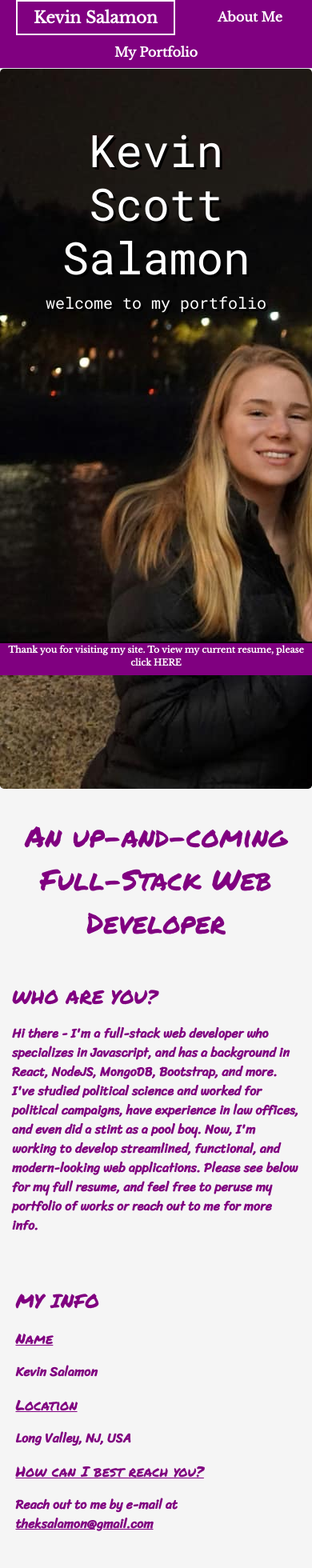
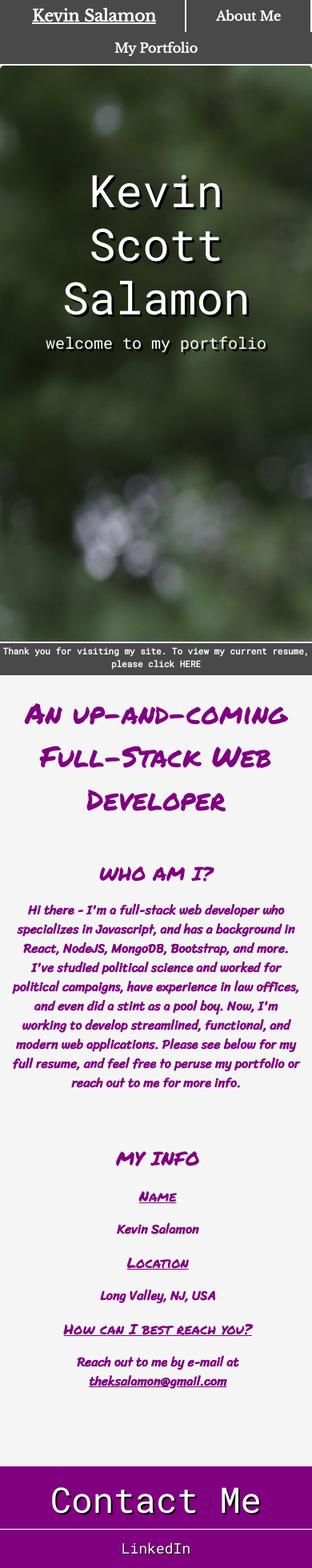
Before and after one commit to kevin-salamon/React-Portfolio, a React (Create React App) app: page / in a window 390 px wide. Shown: the top 1960 px of the page at 80% size. Built offline with nearby package versions, Linux system fonts and the light colour scheme; a web font is replaced by a local one.

Commit message:
updated mobile responsiveness. changed jumbotron image

```diff
--- a/src/App.js
+++ b/src/App.js
@@ -6,7 +6,7 @@ function App() {
   return (
     <>
     <div className="jumbotron" id="jumbotron-main">
-      <h1 className="display-4" style={{textAlign: "center", paddingTop:"10%"}}>Kevin Scott Salamon</h1>
+      <h1 className="display-4 responsive-header" style={{textAlign: "center"}}>Kevin Scott Salamon</h1>
       <p className="lead" alt="family-pic" style={{textAlign: "center"}}>welcome to my portfolio</p>
     </div>
 
@@ -17,17 +17,17 @@ function App() {
       </div>
     </div>
     <div className="row mb-5">
-      <div className="col-sm-4">
-        <p className="mt-5 sub-intro-index">WHO ARE YOU?</p>
+      <div className="col-sm-4 center-small">
+        <p className="mt-5 sub-intro-index">WHO AM I?</p>
         <p className="content-text">Hi there - I'm a full-stack web developer who specializes in Javascript, and has a background in React, NodeJS, MongoDB, Bootstrap, and more.
           I've studied political science and worked for political campaigns, have experience in law offices, and even did a stint as a pool boy. Now, I'm working to develop
-          streamlined, functional, and modern-looking web applications. Please see below for my full resume, and feel free to peruse my portfolio of works or reach out to me for more info.
+          streamlined, functional, and modern web applications. Please see below for my full resume, and feel free to peruse my portfolio or reach out to me for more info.
         </p>
       </div>
       <div className="col-sm-4 text-right">
         <img src={require("./assets/images/profile.jpg")} className="align-self-center mt-5 mb-1 mr-2 ml-2 rounded-pill image-large hide-small" alt={"profile"} />
       </div>
-      <div className="col-sm-4" style={{paddingLeft:"5%", marginBottom:"30px"}}>
+      <div className="col-sm-4 center-small" style={{paddingLeft:"5%", marginBottom:"30px"}}>
         <p className="mt-5 sub-intro-index">MY INFO</p>
         <p className="sub-sub-intro-index">Name</p>
         <p className="content-text">Kevin Salamon</p>
@@ -41,18 +41,19 @@ function App() {
   <footer className="footer">
     <div className="container">
       <div className="row">
-        <div className="col-sm-12 footer-main text-center" style={{marginTop:"8%"}}>
+        <div className="col-sm-12 footer-main text-center" style={{marginTop:"2%"}}>
           Contact Me
         </div>
       </div>
       <div className="row footer-sub">
-        <div className="col-sm-6">
-          <a href="https://www.linkedin.com/in/kevin-salamon-8353a5b5/" target="#"><p className="footer-content m-5">LinkedIn</p></a>
-          <a href="https://github.com/kevin-salamon" target="#"><p className="footer-content m-5">GitHub</p></a>
+        <div className="col-sm-4">
+          <a href="https://www.linkedin.com/in/kevin-salamon/" target="#"><p className="footer-content">LinkedIn</p></a>
         </div>
-        <div class="col-sm-6">
-          <p className="footer-content m-5">1-908-310-2027</p>
-          <p className="footer-content m-5"><u>theksalamon@gmail.com</u></p>
+        <div className="col-sm-4">
+          <a href="https://github.com/kevin-salamon" target="#"><p className="footer-content">GitHub</p></a>
+        </div>
+        <div className="col-sm-4">
+          <p className="footer-content"><u>theksalamon@gmail.com</u></p>
         </div>
       </div>
     </div>
--- a/src/components/Footer.js
+++ b/src/components/Footer.js
@@ -5,7 +5,7 @@ function Footer() {
 
   return (
     <div className="true-footer">
-        <p>Thank you for visiting my site. To view my current resume, please click <a href="https://drive.google.com/file/d/1uDfNHo8KM5ghJnIGhB-KdZWUCKcyjJDy/view?usp=sharing" target="#">HERE</a></p>
+        <p>Thank you for visiting my site. To view my current resume, please click <a href="https://drive.google.com/file/d/1QytqFpRGlbg-oQ3KN3OlZnWcKWxbUAUZ/view?usp=sharing" style={{color: "white"}} target="#">HERE</a></p>
     </div>
   );
 };
--- a/src/components/Header.js
+++ b/src/components/Header.js
@@ -5,11 +5,11 @@ import { Link } from "react-router-dom";
 function Header() {
 
   return (
-    <nav className="nav nav-tabs nav-fill header-color">
+    <nav className="nav nav-fill header-color">
         <Link to="/" className={"navbar-brand brand-text"}>
           Kevin Salamon
         </Link>
-        <Link to="/" className={"nav-item nav-link header-text"}>
+        <Link to="/" className={"nav-item nav-link header-text"} style={{borderRight: "2px solid white", borderLeft: "2px solid white"}}>
           About Me
         </Link>
         <Link to="/portfolio" className={"nav-item nav-link header-text"}>
--- a/src/style.css
+++ b/src/style.css
@@ -30,7 +30,8 @@ a:active {
 }
 
 .header-color {
-    background-color: purple;
+    background-color: rgb(73, 73, 73);
+    border-bottom: 2px solid white;
 }
 
 .header-text, .brand-text {
@@ -48,11 +49,15 @@ a:active {
 }
 
 #jumbotron-main {
-    background-image: url("./assets/images/family.jpg");
+    background-image: url("./assets/images/prof.jpg");
     height: 900px;
     color: white;
     font-family: 'Roboto Mono', monospace;
     text-shadow: 3px 3px black;
+}
+
+.responsive-header {
+    padding-top: 5%;
 }
 
 .jumbotron-portfolio {
@@ -94,7 +99,7 @@ a:active {
     margin-left: 20px;
     padding-left: 20px;
     padding-right: 20px;
-    border: 2px solid white;
+    text-decoration: underline;
 }
 
 .section-text {
@@ -142,30 +147,33 @@ a:active {
 .footer {
     text-align: center;
     background-color: purple;
-    height: 500px;
     width: 100%;
     color: white;
     text-align: center;
+    padding-bottom: 5%;
 }
 
 .true-footer {
     position: fixed;
     bottom: 0;
-    border-top: 2px solid black;
+    border-top: 2px solid white;
     text-align: center;
-    background-color: purple;
+    background-color: rgb(73, 73, 73);
     height: 5%;
     width: 100%;
     color: white;
     text-align: center;
-    font-family: 'Libre Baskerville', serif;
+    font-family: 'Roboto Mono', monospace;
     font-weight: bolder;
+    padding: 0.5%;
 }
 
 .footer-main {
     color: white;
-    font-size:44px;
+    font-size: 44px;
     font-family: 'Roboto Mono', monospace;
+    text-shadow: 2px 2px black;
+    padding-bottom: 1%;
 }
 
 .footer-sub {
@@ -173,16 +181,14 @@ a:active {
     border-bottom: 1px solid white;
     color: white;
     font-family: 'Roboto Mono', monospace;
-    font-size: 20px;
+    font-size: 18px;
+    text-shadow: 1px 1px black;
 }
 
 .footer-content {
     color: white;
     transition: all 0.70s ease;
-}
-
-.footer-content:hover {
-    font-size:22px;
+    padding: 3%;
 }
 
 
@@ -212,6 +218,13 @@ a:active {
 
   }
 
+  @media screen and (max-width: 576px) {
+      .center-small {
+          text-align: center;
+      }
+
+  }
+
   @media screen and (max-width: 768px) {
     .hide-small{
         display: none;
@@ -219,6 +232,10 @@ a:active {
 
     .true-footer {
         font-size: 11px;
+    }
+
+    .footer {
+        padding-bottom: 10%;
     }
   }
 
@@ -237,4 +254,12 @@ a:active {
         margin-right: auto;
         text-align: center;
     }
+
+    .responsive-header {
+        padding-top: 25%;
+    }
+
+    #jumbotron-main {
+        height: 750px;
+    }
   }
```
Also changed, not shown: src/assets/images/prof.jpg (added).
